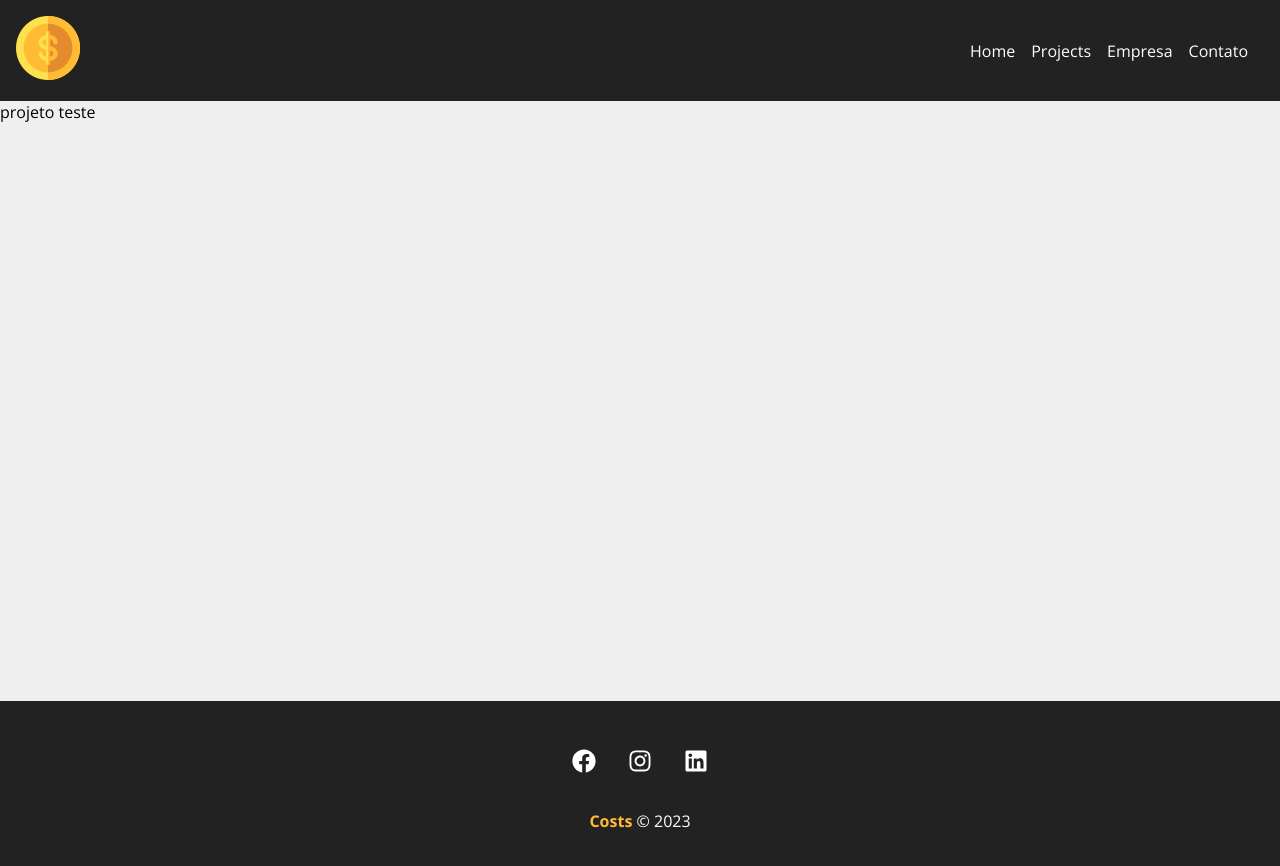
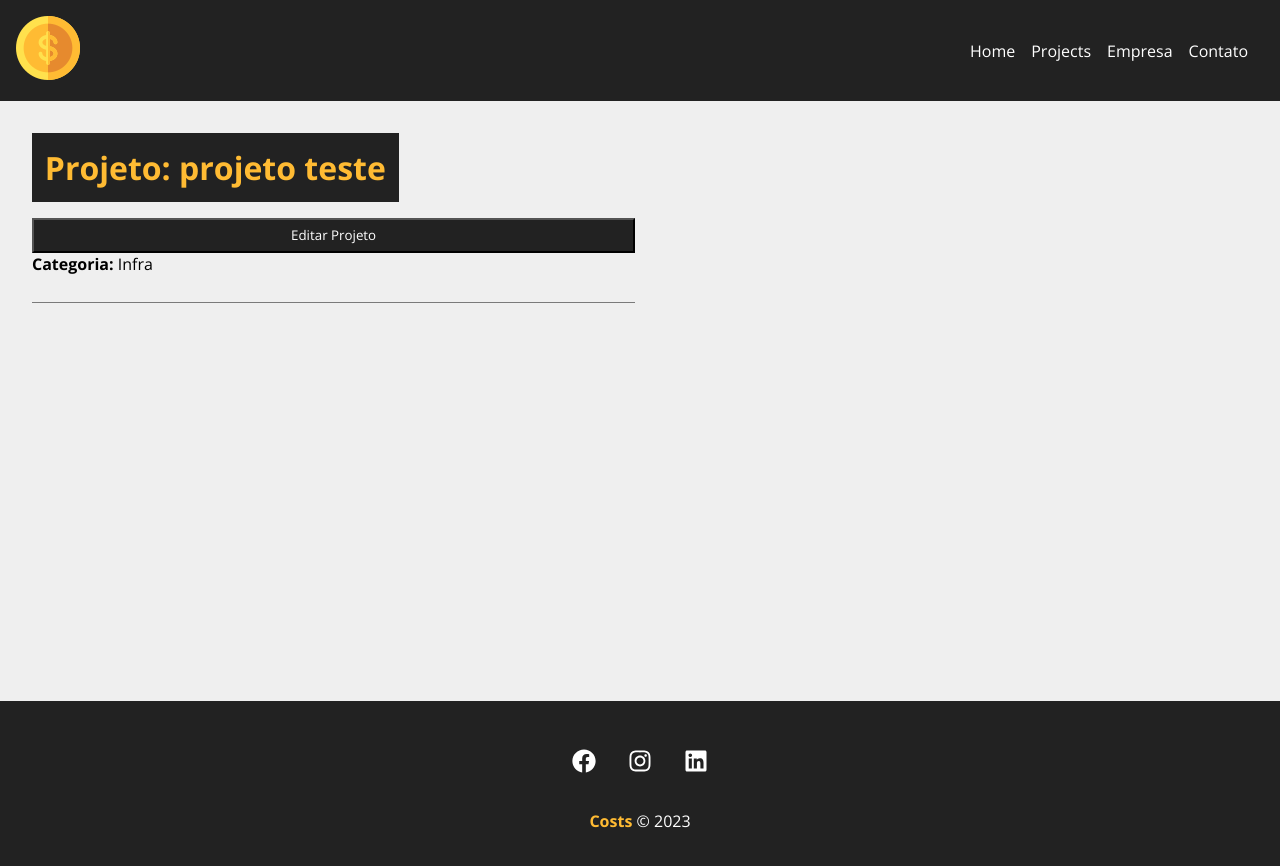
Before and after one commit to marcosviniciusjau/mv-araujo-arquiteture, a React (Create React App) app: page /Project/1 in a window 1280 px wide. Shown: the top 866 px of the page. Built offline with nearby package versions, Linux system fonts and the light colour scheme; data requests are answered from the project's data file.

Commit message:
detalhes do produto

```diff
--- a/src/components/pages/Project.js
+++ b/src/components/pages/Project.js
@@ -1,13 +1,16 @@
 import styles from './Project.module.css'
 import { useParams } from 'react-router-dom'
 import { useState,useEffect } from 'react'
+import Loading from '../layouts/Loading'
+import Containers from '../layouts/Container'
 
 function Project(){
   const {id} = useParams()
   const [project,setProject]= useState([])
+  const [showProjectForm,setShowProjectForm]= useState(false)
 
 useEffect(()=>{
-    fetch(`http://localhost:5000/projects/${id}`,{
+  setTimeout(()=>fetch(`http://localhost:5000/projects/${id}`,{
     method:'GET',
     headers:{
      'Content-Type':'aplication/json'
@@ -17,11 +20,47 @@
       setProject(data)
 
    })
-     .catch(err=> console.log(err))
-   })
+    .catch(err=> console.log(err)
+    ),300)
+  },[id])
 
-    return(
-    <p>{project.name}</p>
+  function toogleProjectForm(){
+    setShowProjectForm(!showProjectForm)
+  }
+
+    return(<>
+    {project.name ? (
+     <div className={styles.project_details}>
+      <Containers customClass="column">
+        <div className={styles.details_container}>
+          <h1> Projeto: {project.name}</h1>
+          <button className={styles.btn} onClick={toogleProjectForm}>
+           {!showProjectForm ? 'Editar Projeto': 'Fechar'}
+            </button>
+            {!showProjectForm ?(
+            <div className={styles.project_info}>
+              <p>
+                <span>Categoria:</span> {project.category.name}
+                </p>
+              </div>
+            ):(
+              <div>
+                <p>
+                  <span>Total do orçamento:
+                    </span> R${project.budget}
+                  </p>
+                  <p>
+                  <span>Total Utilizado:</span> R${project.cost}
+                  </p>
+                </div>
+            )}
+        </div>
+      </Containers>
+      </div>
+    ): (
+      <Loading/>
+    )}
+    </>
     )
 }
 
--- a/src/components/pages/Project.module.css
+++ b/src/components/pages/Project.module.css
@@ -0,0 +1,48 @@
+.project_details{
+    padding: 2em;
+
+}
+
+.project_details h1,
+.project_details h2,
+.project_details p{
+    margin-bottom: 0.5em;
+}
+
+.project_details h1{
+    background-color: #222;
+    color: #FFBB33;
+    padding: 0.4em;
+}
+.project_details span{
+        font-weight: bold;
+    }
+
+.details_container,
+.service_form_container{
+    border-bottom: 1px solid #7a7a7a;
+    margin-bottom: 1.2em;
+    padding-bottom: 1.2em;
+    display: flex;
+    justify-content: space-between;
+    flex-wrap: wrap;
+}
+
+.btn{
+    background-color: #222;
+    color: #fff;
+    padding:0.5em 1em;
+    text-decoration: none;
+    transition: 0.5s;
+    cursor: pointer;
+    width: 100%;
+    bottom: none;
+}
+
+.btn:hover{
+    color:#ffbb33;
+}
+
+.project_info{
+    width: 100%;
+}
```
Lines whose indentation alone changed are shown as unchanged.
